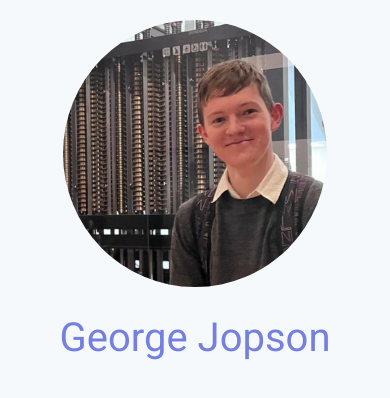
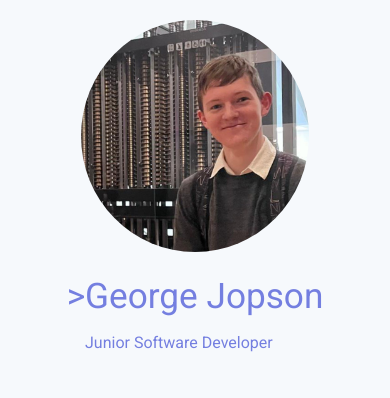
Before and after one commit to GeorgeJopson/GeorgeJopson.github.io, a React (Create React App) app: page / in a window 390 px wide. Shown: the top 398 px of the page. Built offline with nearby package versions, Linux system fonts and the light colour scheme.

Commit message:
Add subtitle

```diff
--- a/src/App.css
+++ b/src/App.css
@@ -35,8 +35,18 @@
 .title{
   color: #747fe0;
   font-size: 4.5em;
+  margin-bottom: 10px;
 }
 
+.subtitle{
+  color: #747fe0;
+  font-size: 1em;
+}
+
+.titleBox{
+  display:flex;
+  text-align: left;
+}
 
 /* Tablet view */
 @media (max-width: 768px) {
@@ -53,10 +63,10 @@
 /* Mobile view */
 @media (max-width: 480px) {
   .profilePicWrapper{
-    width: 75%;
-    height: 75%;
+    width: 65%;
+    height: 65%;
   }
   .title {
-    font-size: 2.5em;
+    font-size: 2.2em;
   }
 }
--- a/src/App.js
+++ b/src/App.js
@@ -11,7 +11,13 @@ function Header(){
           alt='George Jopson standing in front of the Difference Engine'
           />
       </div>
-      <h1 className='title robotoRegular'>George Jopson</h1>
+      <div className="titleBox">
+        <h1 className="title robotoRegular">&gt;</h1>
+        <div>
+          <h1 className='title robotoRegular'>George Jopson</h1>
+          <p className="subtitle robotoRegular"> Junior Software Developer</p>
+        </div>
+      </div>
     </div>
 
   );
```
